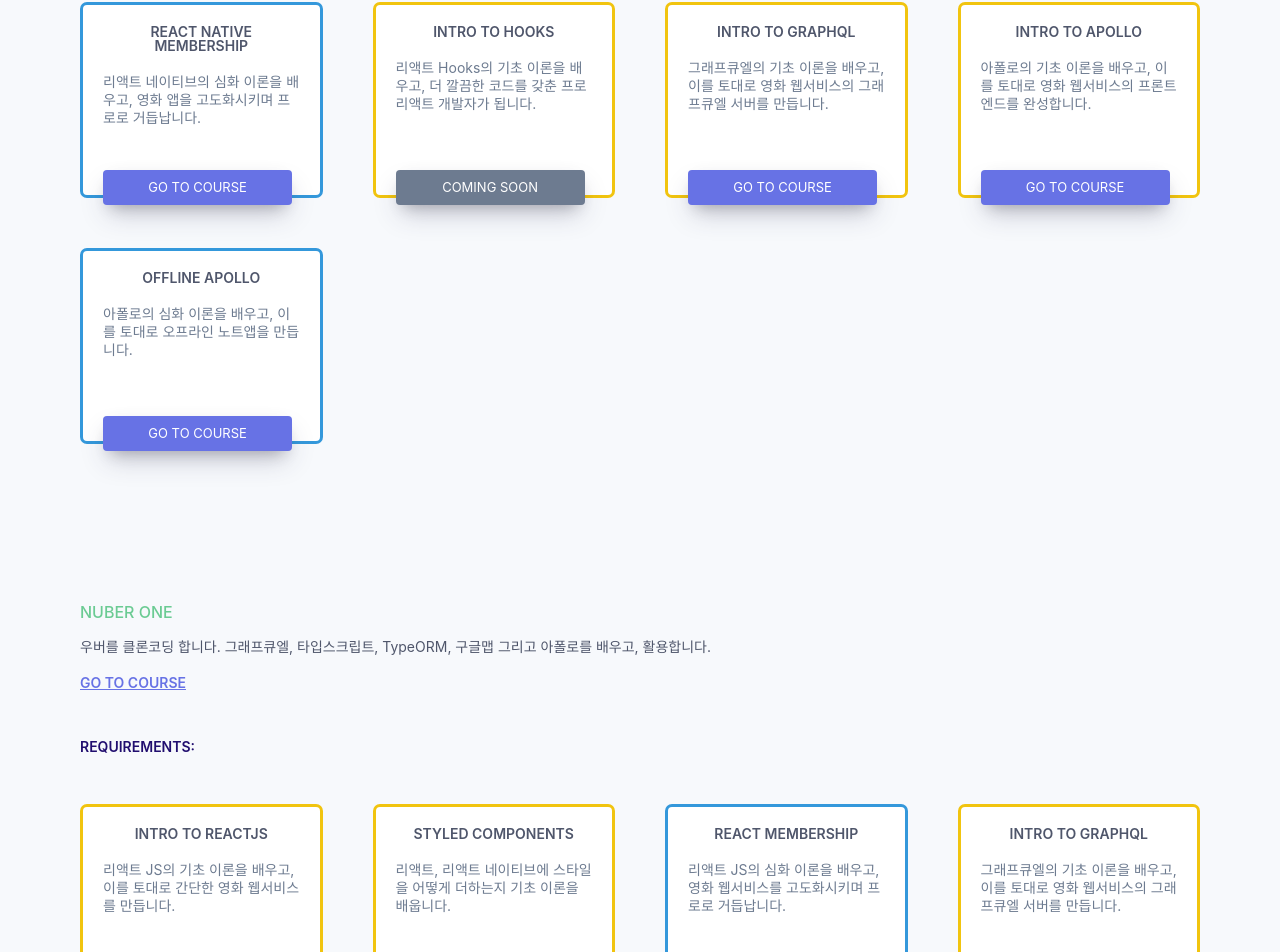
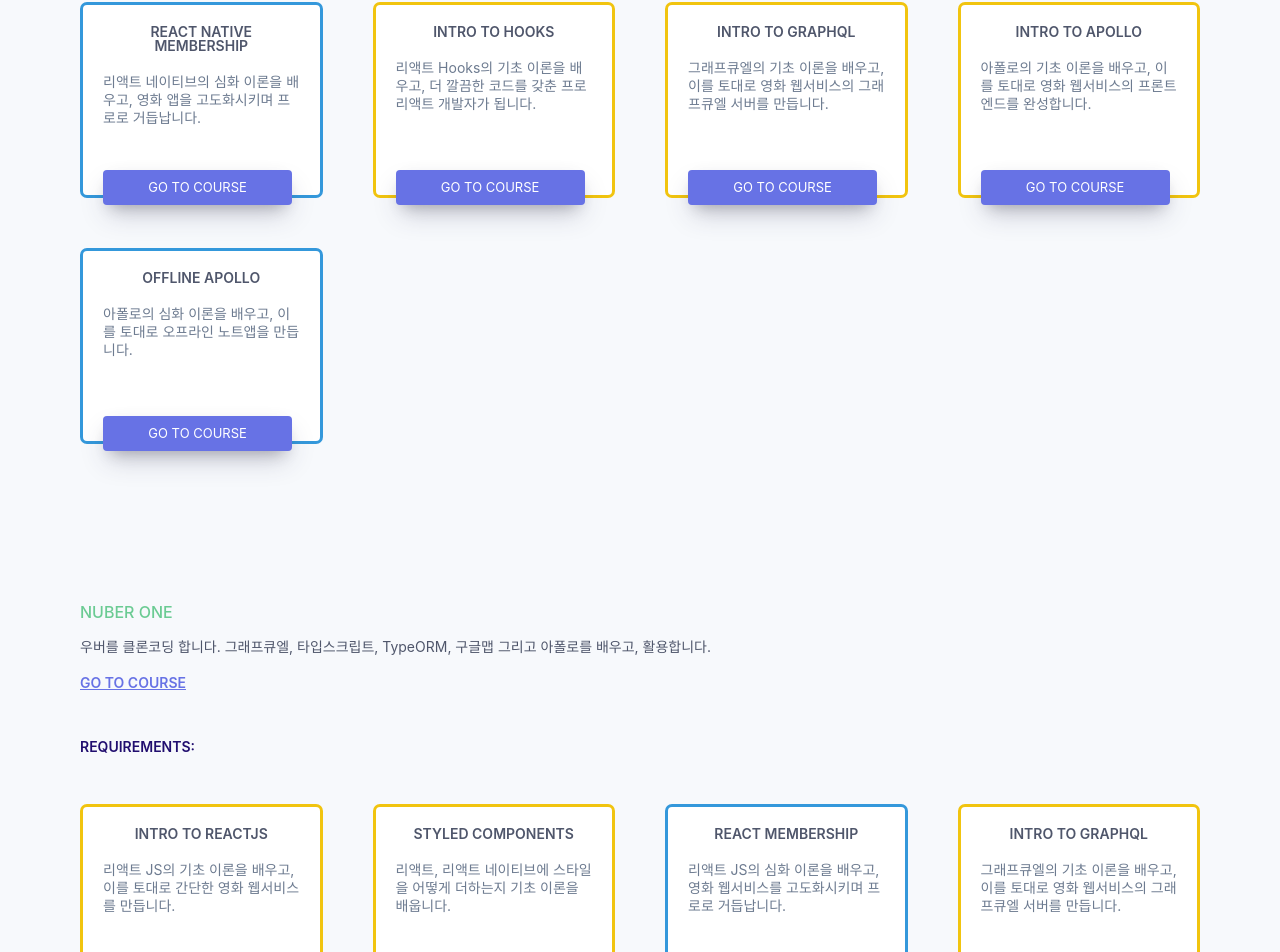
Before and after one commit to serranoarevalo/academy-roadmap, a React (Create React App) app: page /#/clones in a window 1280 px wide. Shown: the part 1405-2357 px from the top of the page. Built offline with nearby package versions, Linux system fonts and the light colour scheme.

Commit message:
Wetube Bonus and Hooks

```diff
--- a/src/courses.ts
+++ b/src/courses.ts
@@ -44,7 +44,7 @@
   title: "Wetube Bonus",
   description:
     "SocketIO 를 배우고, 이를 토대로 리얼타임 협업 드로잉 툴을 만듭니다.",
-  link: null
+  link: "https://academy.nomadcoders.co/p/websocket-realtime-multiplayer-game/"
 };
 
 const MasteringGit: ICourse = {
@@ -139,7 +139,7 @@
   title: "Intro to Hooks",
   description:
     "리액트 Hooks의 기초 이론을 배우고, 더 깔끔한 코드를 갖춘 프로 리액트 개발자가 됩니다.",
-  link: null
+  link: "https://academy.nomadcoders.co/p/introduction-to-react-hooks"
 };
 
 const IntroGraph: ICourse = {
```
